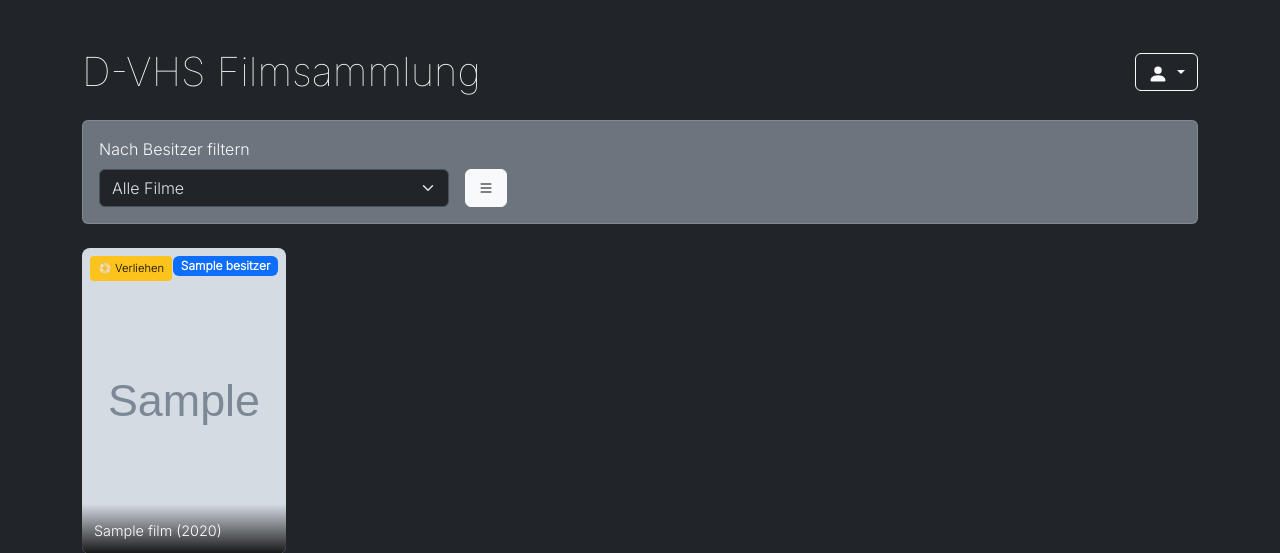
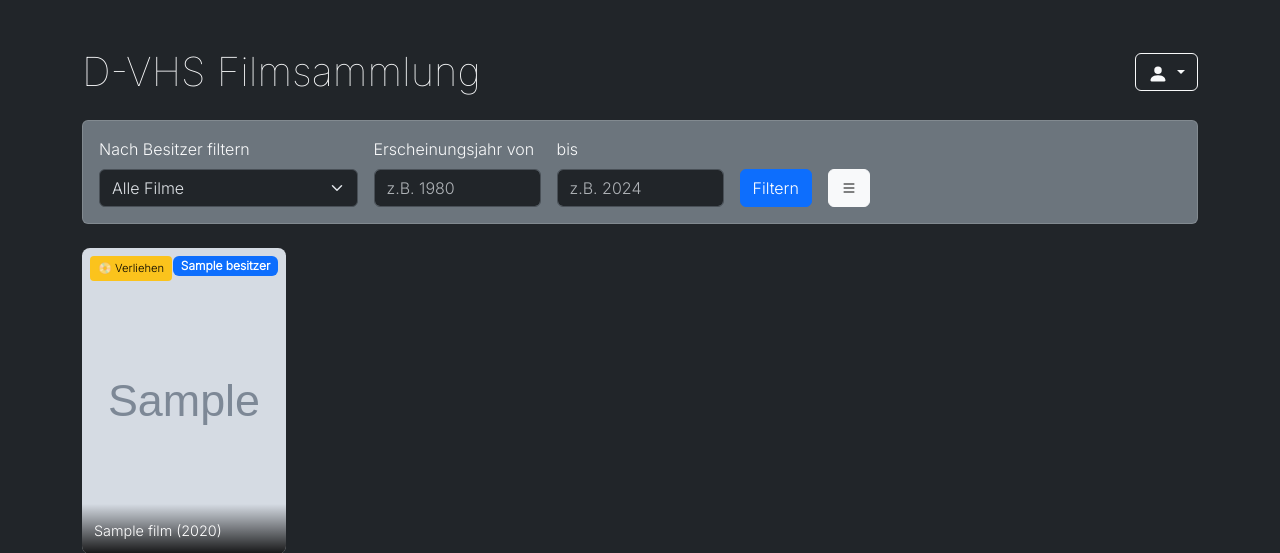
Before and after one commit to sonoflex/d-vhs, a Flask app: template templates/index.html in a window 1280 px wide. Shown: the top 553 px of the page. Run offline with Flask 3, Linux system fonts and the light colour scheme; the template is opened without the code that fills it: values that come from a table or form of the project are taken from there, most other values are stand-ins (such as "Sample title", 1, 10 or a date in 2020); grey boxes marked "Sample" are stand-in pictures.

Commit message:
add filter for year

```diff
--- a/app.py
+++ b/app.py
@@ -175,25 +175,46 @@ def logout():
     flash(f"Auf Wiedersehen {name}!", "info")
     return redirect(url_for("index"))
 
+
 @app.route("/")
 def index():
     # Filter nach Besitzer
     besitzer_filter = request.args.get("besitzer", "")
-    ansicht = request.args.get("ansicht", "liste")  # "liste" oder "kacheln"
+    ansicht = request.args.get("ansicht", "liste")
+
+    # Filter nach Jahr (von bis)
+    jahr_von = request.args.get("jahr_von", "")
+    jahr_bis = request.args.get("jahr_bis", "")
 
     # Query aufbauen
     query = Film.query
+
     if besitzer_filter:
         if besitzer_filter == "ohne":
             query = query.filter(Film.besitzer.is_(None))
         else:
             query = query.filter_by(besitzer=besitzer_filter)
 
+    if jahr_von:
+        try:
+            jahr_von_int = int(jahr_von)
+            query = query.filter(Film.year >= jahr_von_int)
+        except ValueError:
+            pass
+
+    if jahr_bis:
+        try:
+            jahr_bis_int = int(jahr_bis)
+            query = query.filter(Film.year <= jahr_bis_int)
+        except ValueError:
+            pass
+
     filme = query.all()
     benutzer = Benutzer.query.order_by(Benutzer.name).all()
 
     return render_template("index.html", filme=filme, benutzer=benutzer,
-                          besitzer_filter=besitzer_filter, ansicht=ansicht)
+                          besitzer_filter=besitzer_filter, ansicht=ansicht,
+                          jahr_von=jahr_von, jahr_bis=jahr_bis)
 
 @app.route("/add", methods=["POST"])
 @login_erforderlich
--- a/templates/index.html
+++ b/templates/index.html
@@ -129,7 +129,7 @@
         <div class="card card-body bg-secondary text-light mb-4">
             <div class="row g-3 align-items-end">
                 <!-- Besitzer-Filter -->
-                <div class="col-md-4">
+                <div class="col-md-3">
                     <label class="form-label">Nach Besitzer filtern</label>
                     <select class="form-select" id="besitzerFilter" onchange="applyFilter()">
                         <option value="" {% if not besitzer_filter %}selected{% endif %}>Alle Filme</option>
@@ -140,6 +140,21 @@
                             </option>
                         {% endfor %}
                     </select>
+                </div>
+
+                <!-- Jahr-Filter -->
+                <div class="col-md-2">
+                    <label class="form-label">Erscheinungsjahr von</label>
+                    <input type="number" class="form-control" id="jahrVon" value="{{ jahr_von }}" placeholder="z.B. 1980">
+                </div>
+
+                <div class="col-md-2">
+                    <label class="form-label">bis</label>
+                    <input type="number" class="form-control" id="jahrBis" value="{{ jahr_bis }}" placeholder="z.B. 2024">
+                </div>
+
+                <div class="col-auto">
+                    <button type="button" class="btn btn-primary" onclick="applyFilter()">Filtern</button>
                 </div>
 
                 <!-- Ansicht umschalten (nur Icons) -->
@@ -275,10 +290,14 @@
     <script>
         function applyFilter() {
             const besitzer = document.getElementById('besitzerFilter').value;
-            const ansicht = document.querySelector('input[name="ansicht"]:checked').value;
+            const ansicht = document.querySelector('input[name="ansicht"]:checked')?.value || 'liste';
+            const jahrVon = document.getElementById('jahrVon').value;
+            const jahrBis = document.getElementById('jahrBis').value;
 
             const params = new URLSearchParams();
             if (besitzer) params.append('besitzer', besitzer);
+            if (jahrVon) params.append('jahr_von', jahrVon);
+            if (jahrBis) params.append('jahr_bis', jahrBis);
             params.append('ansicht', ansicht);
 
             window.location.href = '?' + params.toString();
```
Also changed, not shown: data/filme.db.
